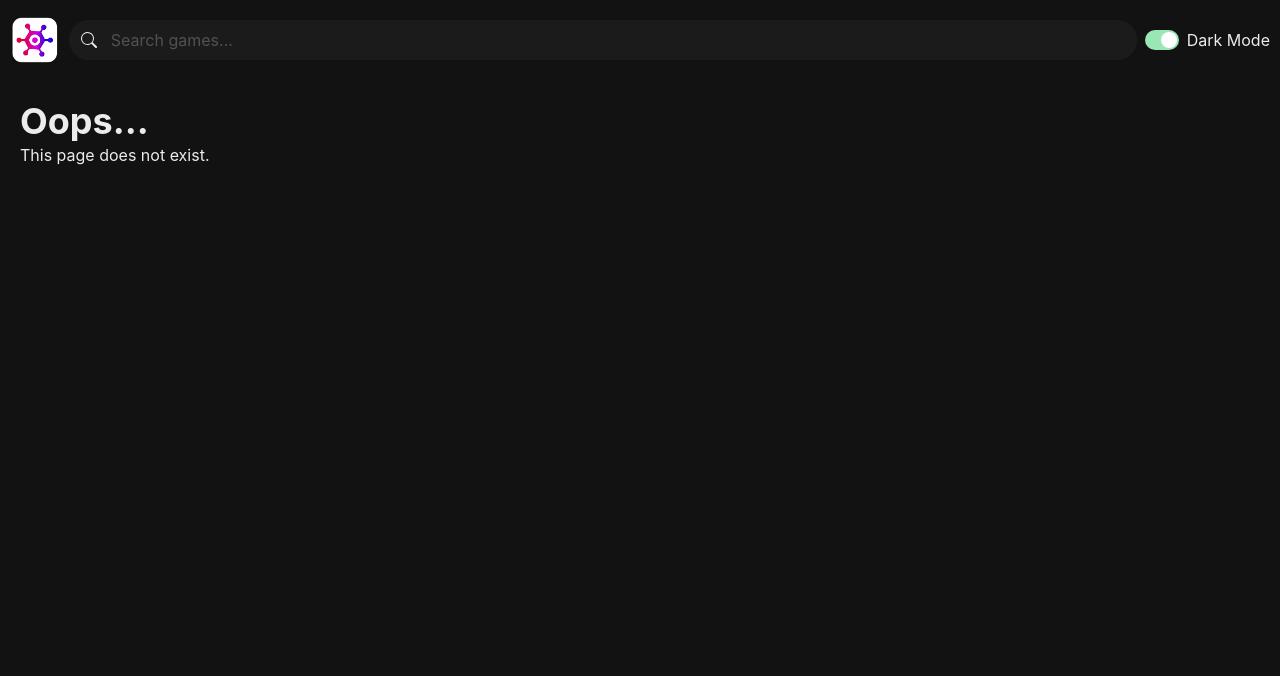
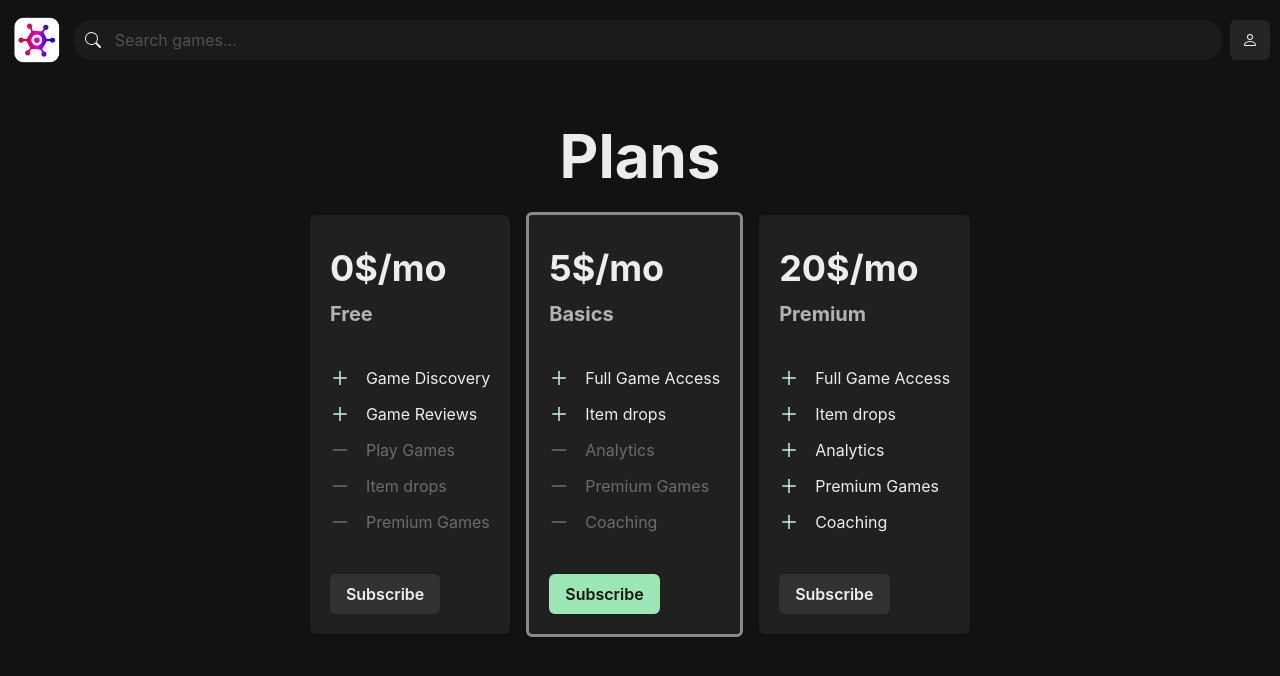
Before and after one commit to nxtrm/game-hub, a React (Vite) app: page /plans in a window 1280 px wide. Shown: the top 676 px of the page. Built offline with nearby package versions, Linux system fonts and the light colour scheme.

Commit message:
Mock payment page

```diff
--- /dev/null
+++ b/src/components/FeatureItem.tsx
@@ -0,0 +1,31 @@
+import { ListItem, ListIcon, Text, HStack } from "@chakra-ui/react";
+import React from "react";
+import { AiOutlineMinus, AiOutlinePlus } from "react-icons/ai";
+
+interface Props {
+  isPositive: true | false;
+  feature: string;
+}
+
+const FeatureItem = ({ isPositive, feature }: Props) => {
+  if (isPositive)
+    return (
+      <ListItem>
+        <HStack>
+          <ListIcon boxSize={5} as={AiOutlinePlus} color="green.100" />
+          <Text>{feature}</Text>
+        </HStack>
+      </ListItem>
+    );
+
+  return (
+    <ListItem>
+      <HStack>
+        <ListIcon boxSize={5} as={AiOutlineMinus} color="gray.600" />
+        <Text color={"gray.600"}>{feature}</Text>
+      </HStack>
+    </ListItem>
+  );
+};
+
+export default FeatureItem;
--- a/src/components/GenreList.tsx
+++ b/src/components/GenreList.tsx
@@ -24,7 +24,6 @@
 
   return (
     <>
-      <LoginCard />
       <Heading fontSize="2xl" marginTop={9} marginBottom={3}>
         Genres
       </Heading>
--- a/src/components/NavBar.tsx
+++ b/src/components/NavBar.tsx
@@ -3,6 +3,7 @@
 import ColorModeSwitch from "./ColorModeSwitch";
 import SearchInput from "./SearchInput";
 import { Link } from "react-router-dom";
+import ToolsMenu from "./ToolsMenu";
 
 const NavBar = () => {
   return (
@@ -10,9 +11,8 @@
       <Link to={"/"}>
         <Image src={logo} boxSize="60px" objectFit="cover" />
       </Link>
-
       <SearchInput />
-      <ColorModeSwitch />
+      <ToolsMenu />
     </HStack>
   );
 };
--- /dev/null
+++ b/src/components/PaymentCard.tsx
@@ -0,0 +1,44 @@
+import {
+  Card,
+  CardHeader,
+  Heading,
+  CardBody,
+  CardFooter,
+  Button,
+  Text,
+} from "@chakra-ui/react";
+import React, { ReactNode } from "react";
+
+interface Props {
+  description: ReactNode;
+  price: number;
+  name: string;
+  //   description: string;
+  //   button_fn: Function;
+}
+
+const PaymentCard = ({ price, name, description }: Props) => {
+  return (
+    <Card
+      _hover={{
+        transform: "scale(1.03)",
+        transition: "transform .15s ease-in",
+      }}
+    >
+      <CardHeader>
+        <Heading paddingY={3} size="xl">
+          {price}$/mo
+        </Heading>
+        <Heading color={"gray.300"} size="md">
+          {name}
+        </Heading>
+      </CardHeader>
+      <CardBody>{description}</CardBody>
+      <CardFooter>
+        <Button>Subscribe</Button>
+      </CardFooter>
+    </Card>
+  );
+};
+
+export default PaymentCard;
--- a/src/components/SearchInput.tsx
+++ b/src/components/SearchInput.tsx
@@ -3,6 +3,7 @@
 import { BsSearch } from "react-icons/bs";
 import UseGameQueryStore from "../store";
 import { useNavigate } from "react-router-dom";
+import ToolsMenu from "./ToolsMenu";
 
 const SearchInput = () => {
   const ref = useRef<HTMLInputElement>(null);
--- /dev/null
+++ b/src/pages/AccountPage.tsx
@@ -0,0 +1,5 @@
+const AccountPage = () => {
+  return <div>AccountPage</div>;
+};
+
+export default AccountPage;
--- /dev/null
+++ b/src/pages/PaymentsPage.tsx
@@ -0,0 +1,108 @@
+import {
+  Button,
+  Card,
+  CardBody,
+  CardFooter,
+  CardHeader,
+  Heading,
+  List,
+  ListIcon,
+  ListItem,
+  SimpleGrid,
+  Text,
+  position,
+} from "@chakra-ui/react";
+import PaymentCard from "../components/PaymentCard";
+import { AiOutlinePlus, AiOutlineMinus } from "react-icons/ai";
+import { BsCheckLg } from "react-icons/bs";
+import FeatureItem from "../components/FeatureItem";
+
+const PaymentsPage = () => {
+  return (
+    <>
+      <Heading
+        style={{
+          display: "flex",
+          // alignItems: "center",
+          justifyContent: "center",
+        }}
+        marginY={5}
+        fontSize={"6xl"}
+      >
+        Plans
+      </Heading>
+      <SimpleGrid
+        style={{
+          display: "flex",
+          alignItems: "center",
+          justifyContent: "center",
+        }}
+        spacing={4}
+        templateColumns="repeat(auto-fill, minmax(200px, 1fr))"
+      >
+        <PaymentCard
+          // button_fn={() => setState(false)}
+          description={
+            <List spacing={3}>
+              <FeatureItem isPositive={true} feature="Game Discovery" />
+              <FeatureItem isPositive={true} feature="Game Reviews" />
+              <FeatureItem isPositive={false} feature="Play Games" />
+              <FeatureItem isPositive={false} feature="Item drops" />
+              <FeatureItem isPositive={false} feature="Premium Games" />
+            </List>
+          }
+          price={0}
+          name="Free"
+        />
+
+        <Card
+          _hover={{
+            transform: "scale(1.03)",
+            transition: "transform .15s ease-in",
+          }}
+          scale={"110%"}
+          borderColor={"gray.500"}
+          borderWidth={3}
+        >
+          <CardHeader>
+            <Heading paddingY={3} size="xl">
+              5$/mo
+            </Heading>
+            <Heading color={"gray.300"} size="md">
+              Basics
+            </Heading>
+          </CardHeader>
+          <CardBody>
+            <List spacing={3}>
+              <FeatureItem isPositive={true} feature="Full Game Access" />
+              <FeatureItem isPositive={true} feature="Item drops" />
+              <FeatureItem isPositive={false} feature="Analytics" />
+              <FeatureItem isPositive={false} feature="Premium Games" />
+              <FeatureItem isPositive={false} feature="Coaching" />
+            </List>
+          </CardBody>
+          <CardFooter>
+            <Button colorScheme="green">Subscribe</Button>
+          </CardFooter>
+        </Card>
+
+        <PaymentCard
+          // button_fn={() => setState(false)}
+          description={
+            <List spacing={3}>
+              <FeatureItem isPositive={true} feature="Full Game Access" />
+              <FeatureItem isPositive={true} feature="Item drops" />
+              <FeatureItem isPositive={true} feature="Analytics" />
+              <FeatureItem isPositive={true} feature="Premium Games" />
+              <FeatureItem isPositive={true} feature="Coaching" />
+            </List>
+          }
+          price={20}
+          name="Premium"
+        />
+      </SimpleGrid>
+    </>
+  );
+};
+
+export default PaymentsPage;
--- a/src/services/api-client.ts
+++ b/src/services/api-client.ts
@@ -9,9 +9,11 @@
 const axiosInstance = axios.create({
   baseURL: 'https://api.rawg.io/api',
   params: {
-    key: 'c058adafda62411eb6e8a4ac854247e7',
+    key: '',
   },
 });
+// c058adafda62411eb6e8a4ac854247e7
+
 
 class APIClient<T> {
   endpoint: string;
```
Also changed, not shown: src/routes.tsx (+8 -7 lines).
